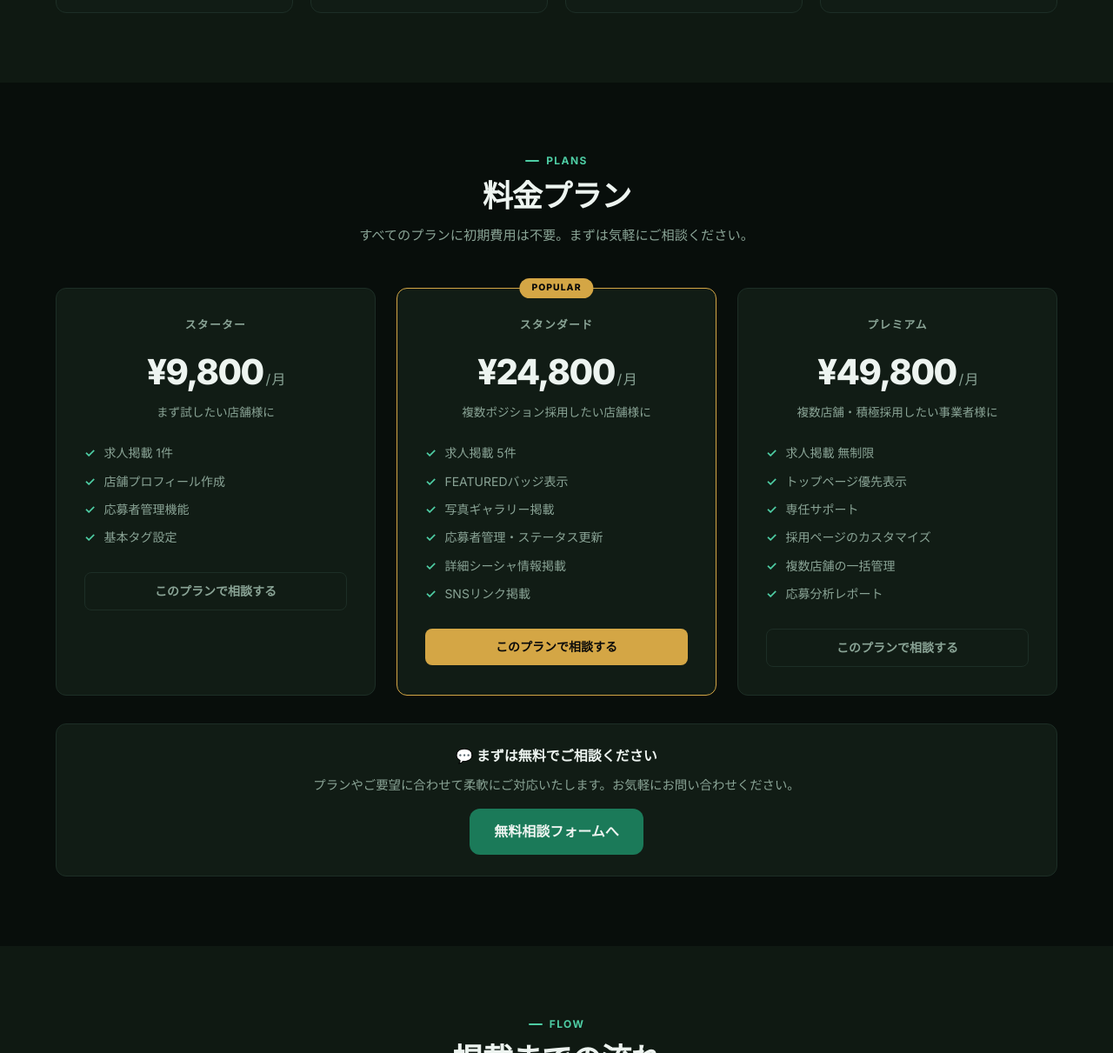
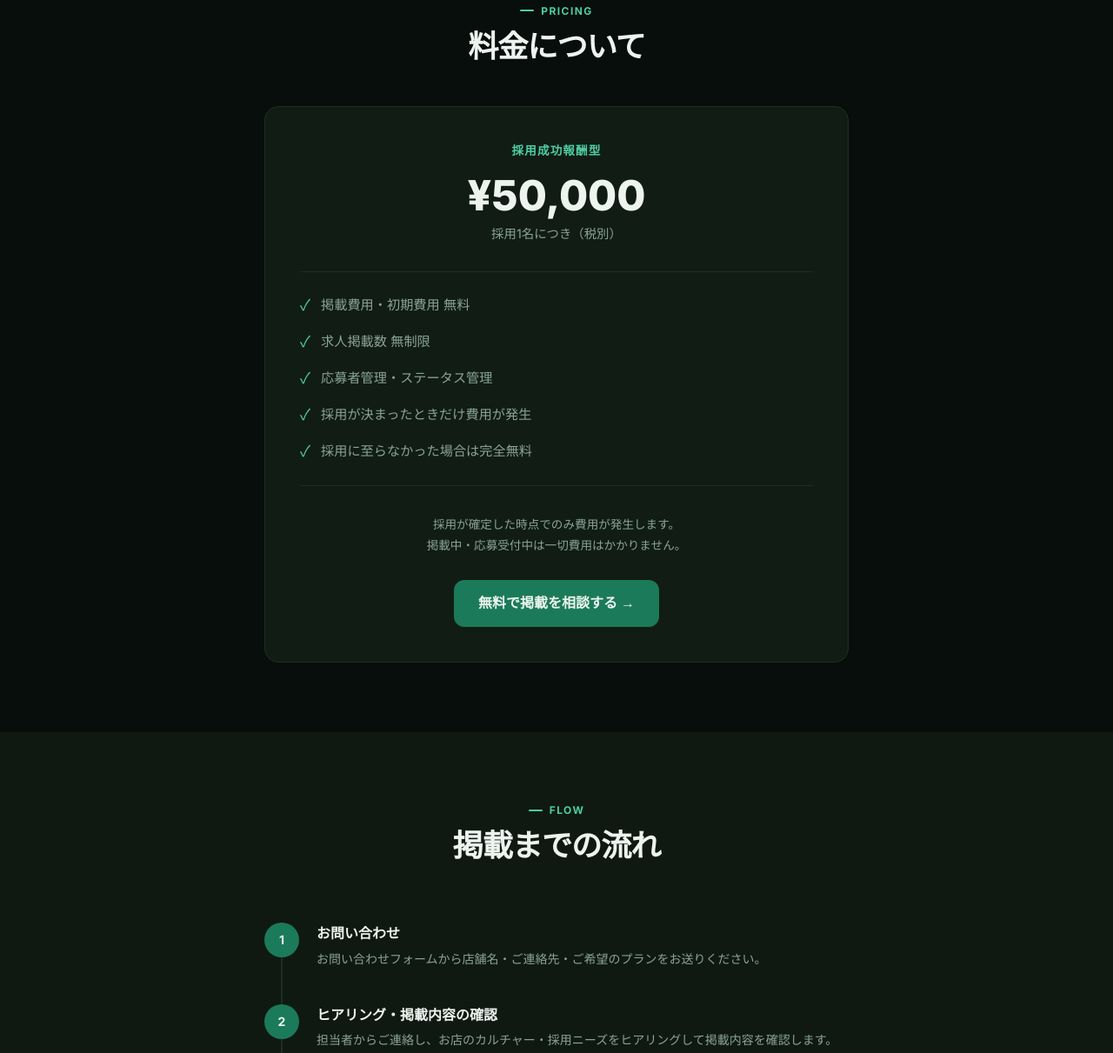
Before and after one commit to kitoharu0510-creator/mokumoku-match, a website: page listing.html in a window 1280 px wide. Shown: the part 1291-2502 px from the top of the page at 87% size. Drawn offline with Linux system fonts and the light colour scheme.

Commit message:
feat: remove stats, switch to success-fee pricing (50k/hire)

```diff
--- a/listing.html
+++ b/listing.html
@@ -57,21 +57,6 @@
     </p>
     <div class="hero__actions">
       <a href="/inquiry" class="btn btn--primary btn--lg">無料で相談する →</a>
-      <a href="#plans" class="btn btn--ghost btn--lg">プランを見る</a>
-    </div>
-    <div class="hero__stats">
-      <div>
-        <div class="hero__stat-value">15+</div>
-        <div class="hero__stat-label">掲載求人数</div>
-      </div>
-      <div>
-        <div class="hero__stat-value">8+</div>
-        <div class="hero__stat-label">掲載店舗数</div>
-      </div>
-      <div>
-        <div class="hero__stat-value">100%</div>
-        <div class="hero__stat-label">シーシャ好きが集まる</div>
-      </div>
     </div>
   </div>
 </section>
@@ -108,63 +93,42 @@
   </div>
 </section>
 
-<!-- Plans -->
-<section class="section" id="plans">
-  <div class="container">
+<!-- Pricing -->
+<section class="section" id="pricing">
+  <div class="container" style="max-width:720px;">
     <div class="section-header" style="text-align:center;margin-bottom:48px;">
-      <div class="section-eyebrow" style="justify-content:center;">PLANS</div>
-      <h2 class="section-title">料金プラン</h2>
-      <p class="section-desc" style="margin:12px auto 0;text-align:center;">すべてのプランに初期費用は不要。まずは気軽にご相談ください。</p>
+      <div class="section-eyebrow" style="justify-content:center;">PRICING</div>
+      <h2 class="section-title">料金について</h2>
     </div>
-    <div class="pricing-grid">
-      <div class="pricing-card">
-        <div class="pricing-card__plan">スターター</div>
-        <div class="pricing-card__price">¥9,800<span> / 月</span></div>
-        <div class="pricing-card__desc">まず試したい店舗様に</div>
-        <div class="pricing-card__features">
-          <div class="pricing-card__feature">求人掲載 1件</div>
-          <div class="pricing-card__feature">店舗プロフィール作成</div>
-          <div class="pricing-card__feature">応募者管理機能</div>
-          <div class="pricing-card__feature">基本タグ設定</div>
+
+    <div style="background:var(--card);border:1px solid var(--border);border-radius:16px;padding:40px;text-align:center;">
+      <div style="font-size:0.85rem;font-weight:600;letter-spacing:.08em;color:var(--green-l);margin-bottom:16px;">採用成功報酬型</div>
+      <div style="font-size:3rem;font-weight:800;color:var(--white);line-height:1;">¥50,000</div>
+      <div style="color:var(--gray);font-size:0.9rem;margin-top:8px;">採用1名につき（税別）</div>
+
+      <div style="margin:32px 0;border-top:1px solid var(--border);border-bottom:1px solid var(--border);padding:24px 0;display:flex;flex-direction:column;gap:14px;text-align:left;">
+        <div style="display:flex;align-items:center;gap:12px;color:var(--gray);font-size:0.95rem;">
+          <span style="color:var(--green-l);font-size:1.1rem;">✓</span> 掲載費用・初期費用 無料
         </div>
-        <a href="/inquiry?plan=starter" class="btn btn--ghost btn--full">このプランで相談する</a>
+        <div style="display:flex;align-items:center;gap:12px;color:var(--gray);font-size:0.95rem;">
+          <span style="color:var(--green-l);font-size:1.1rem;">✓</span> 求人掲載数 無制限
+        </div>
+        <div style="display:flex;align-items:center;gap:12px;color:var(--gray);font-size:0.95rem;">
+          <span style="color:var(--green-l);font-size:1.1rem;">✓</span> 応募者管理・ステータス管理
+        </div>
+        <div style="display:flex;align-items:center;gap:12px;color:var(--gray);font-size:0.95rem;">
+          <span style="color:var(--green-l);font-size:1.1rem;">✓</span> 採用が決まったときだけ費用が発生
+        </div>
+        <div style="display:flex;align-items:center;gap:12px;color:var(--gray);font-size:0.95rem;">
+          <span style="color:var(--green-l);font-size:1.1rem;">✓</span> 採用に至らなかった場合は完全無料
+        </div>
       </div>
 
-      <div class="pricing-card pricing-card--featured">
-        <div class="pricing-card__plan">スタンダード</div>
-        <div class="pricing-card__price">¥24,800<span> / 月</span></div>
-        <div class="pricing-card__desc">複数ポジション採用したい店舗様に</div>
-        <div class="pricing-card__features">
-          <div class="pricing-card__feature">求人掲載 5件</div>
-          <div class="pricing-card__feature">FEATUREDバッジ表示</div>
-          <div class="pricing-card__feature">写真ギャラリー掲載</div>
-          <div class="pricing-card__feature">応募者管理・ステータス更新</div>
-          <div class="pricing-card__feature">詳細シーシャ情報掲載</div>
-          <div class="pricing-card__feature">SNSリンク掲載</div>
-        </div>
-        <a href="/inquiry?plan=standard" class="btn btn--amber btn--full">このプランで相談する</a>
-      </div>
-
-      <div class="pricing-card">
-        <div class="pricing-card__plan">プレミアム</div>
-        <div class="pricing-card__price">¥49,800<span> / 月</span></div>
-        <div class="pricing-card__desc">複数店舗・積極採用したい事業者様に</div>
-        <div class="pricing-card__features">
-          <div class="pricing-card__feature">求人掲載 無制限</div>
-          <div class="pricing-card__feature">トップページ優先表示</div>
-          <div class="pricing-card__feature">専任サポート</div>
-          <div class="pricing-card__feature">採用ページのカスタマイズ</div>
-          <div class="pricing-card__feature">複数店舗の一括管理</div>
-          <div class="pricing-card__feature">応募分析レポート</div>
-        </div>
-        <a href="/inquiry?plan=premium" class="btn btn--ghost btn--full">このプランで相談する</a>
-      </div>
-    </div>
-
-    <div style="text-align:center;margin-top:32px;padding:24px;background:var(--card);border:1px solid var(--border);border-radius:12px;">
-      <div style="font-size:1rem;font-weight:700;margin-bottom:8px;">💬 まずは無料でご相談ください</div>
-      <p style="color:var(--gray);font-size:0.9rem;margin-bottom:16px;">プランやご要望に合わせて柔軟にご対応いたします。お気軽にお問い合わせください。</p>
-      <a href="/inquiry" class="btn btn--primary btn--lg">無料相談フォームへ</a>
+      <p style="color:var(--gray);font-size:0.85rem;line-height:1.8;margin-bottom:28px;">
+        採用が確定した時点でのみ費用が発生します。<br>
+        掲載中・応募受付中は一切費用はかかりません。
+      </p>
+      <a href="/inquiry" class="btn btn--primary btn--lg">無料で掲載を相談する →</a>
     </div>
   </div>
 </section>
@@ -187,8 +151,8 @@
       <div class="step">
         <div class="step__num">2</div>
         <div class="step__content">
-          <div class="step__title">ヒアリング・プラン確定</div>
-          <div class="step__desc">担当者からご連絡し、お店のカルチャー・採用ニーズをヒアリングしてプランを確定します。</div>
+          <div class="step__title">ヒアリング・掲載内容の確認</div>
+          <div class="step__desc">担当者からご連絡し、お店のカルチャー・採用ニーズをヒアリングして掲載内容を確認します。</div>
         </div>
       </div>
       <div class="step">
```
